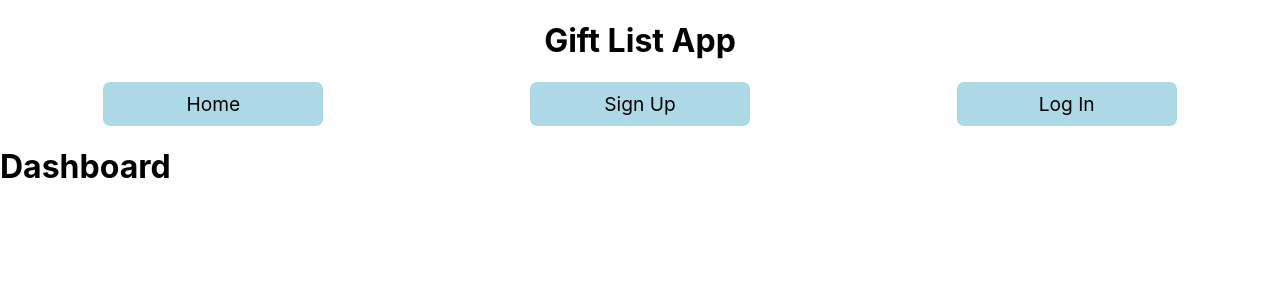
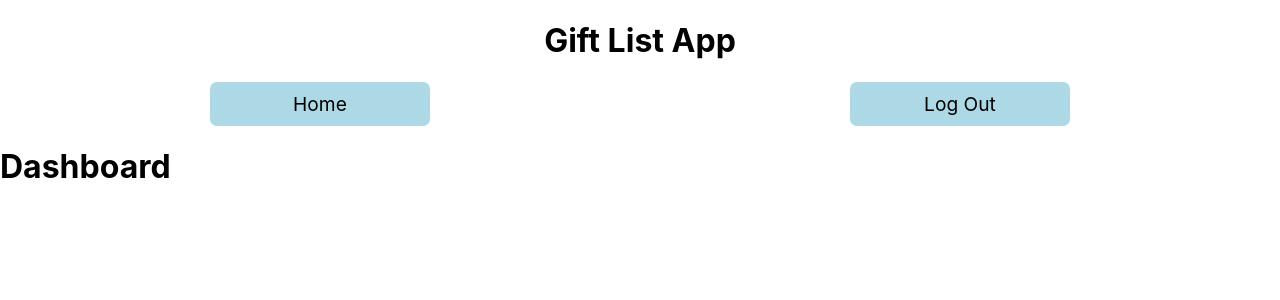
Before and after one commit to jseckman90/gift_list_frontend, a React (Create React App) app: page /dashboard in a window 1280 px wide. Shown: the top 300 px of the page. Built offline with nearby package versions, Linux system fonts and the light colour scheme; sample sign-in values are in the browser's storage.

Commit message:
logout working

```diff
--- a/src/App.js
+++ b/src/App.js
@@ -1,15 +1,28 @@
-import logo from "./logo.svg";
+import React from "react";
 import "./App.css";
 import { Switch, Route } from "react-router-dom";
 import Home from "./pages/Home";
 import Dashboard from "./pages/Dashboard";
 import Auth from "./pages/Auth";
 import Nav from "./components/Nav";
+import { useAppState } from "./AppState.jsx";
 
 const App = (props) => {
+  const { state, dispatch } = useAppState();
+  React.useState(() => {
+    const auth = JSON.parse(window.localStorage.getItem("auth"));
+    if (auth) {
+      dispatch({ type: "auth", payload: auth });
+      props.history.push("/dashboard");
+    } else {
+      props.history.push("/");
+    }
+  }, []);
+
   return (
     <>
-      <Nav />
+      <Route path="/" component={Nav} />
+
       <Switch>
         <Route exact path="/" component={Home} />
         <Route path="/auth/:form" component={Auth} />
--- a/src/AppState.jsx
+++ b/src/AppState.jsx
@@ -15,6 +15,11 @@
   switch (action.type) {
     case "auth":
       newState = { ...state, ...action.payload };
+      return newState;
+      break;
+    case "logout":
+      newState = { ...state, token: null, username: null };
+      window.localStorage.removeItem("auth");
       return newState;
       break;
     default:
--- a/src/components/Nav.jsx
+++ b/src/components/Nav.jsx
@@ -1,8 +1,10 @@
 import React from "react";
 import { Link } from "react-router-dom";
 import "../App.css";
+import { useAppState } from "../AppState.jsx";
 
 const Nav = (props) => {
+  const { state, dispatch } = useAppState();
   return (
     <header>
       <h1>Gift List App</h1>
@@ -10,12 +12,26 @@
         <Link to="/">
           <div>Home</div>
         </Link>
+        {!state.token ? (
+          <>
             <Link to="/auth/signup">
               <div>Sign Up</div>
             </Link>
             <Link to="/auth/login">
               <div>Log In</div>
             </Link>
+          </>
+        ) : null}
+        {state.token ? (
+          <div
+            onClick={() => {
+              dispatch({ type: "logout" });
+              props.history.push("/");
+            }}
+          >
+            Log Out
+          </div>
+        ) : null}
       </nav>
     </header>
   );
--- a/src/index.js
+++ b/src/index.js
@@ -3,13 +3,13 @@
 import "./index.css";
 import App from "./App";
 import reportWebVitals from "./reportWebVitals";
-import { BrowserRouter as Router } from "react-router-dom";
+import { BrowserRouter as Router, Route } from "react-router-dom";
 import { AppState } from "./AppState.jsx";
 
 ReactDOM.render(
   <AppState>
     <Router>
-      <App />
+      <Route path="/" component={App} />
     </Router>
   </AppState>,
   document.getElementById("root")
--- a/src/pages/Auth.jsx
+++ b/src/pages/Auth.jsx
@@ -16,6 +16,11 @@
       console.log(userData);
       const { token, user } = userData;
       dispatch({ type: "auth", payload: { token, username: user.username } });
+      window.localStorage.setItem(
+        "auth",
+        JSON.stringify({ token, username: user.username })
+      );
+      props.history.push("/dashboard");
     }
   }, [userData]);
 
```
Also changed, not shown: 1 other file (tests, documents, lock files or other folders). Lines whose indentation alone changed are shown as unchanged.
